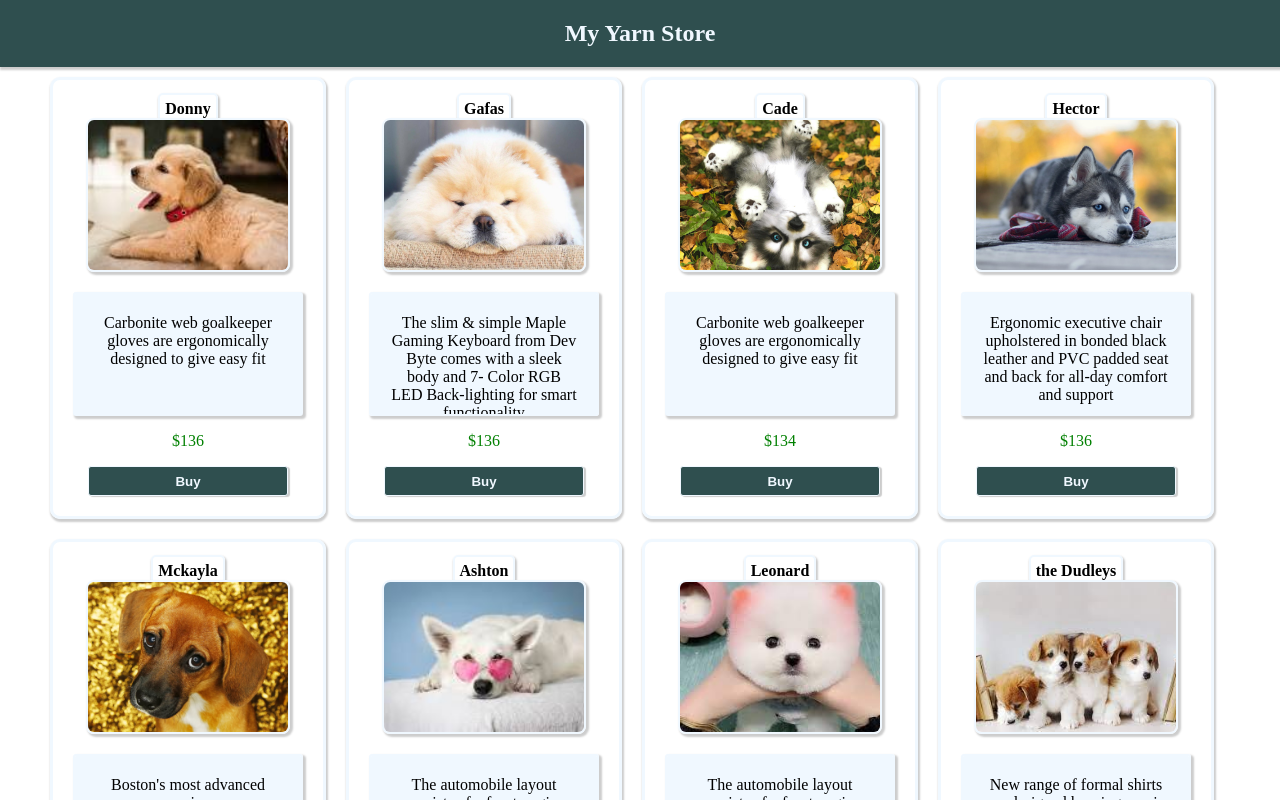
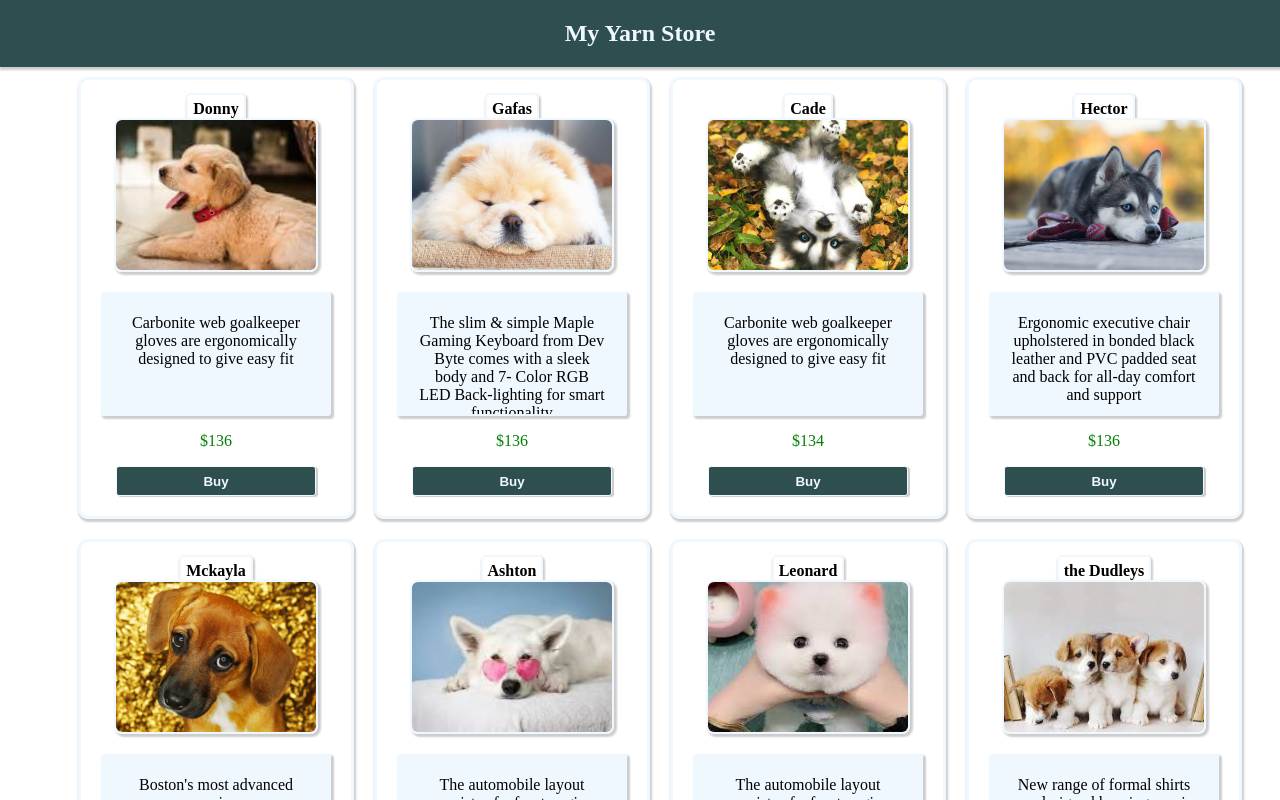
Before and after one commit to fabroche/angular-platzi-my-store-tuto, an Angular app: page / in a window 1280 px wide. Shown: the top 800 px of the page. Built offline with nearby package versions, Linux system fonts and the light colour scheme.

Commit message:
centrando los doggys correctamente

```diff
--- a/src/app/app.component.html
+++ b/src/app/app.component.html
@@ -28,7 +28,11 @@
   class="store"
   [ngStyle]="{
     'justify-content':
-      productsLocalStorage.length === 0 ? 'center' : 'flex-start',
+      productsLocalStorage.length >= 0 && productsLocalStorage.length <= 4
+        ? 'center'
+        : productsLocalStorage.length > 4
+        ? 'center'
+        : 'flex-start',
     'min-height.px': storeMinHeight
   }"
   (resize)="onResizeHandle()"
```
